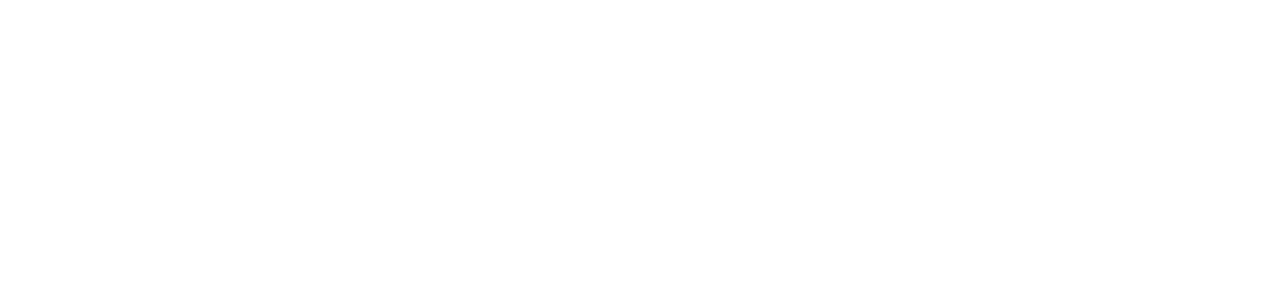
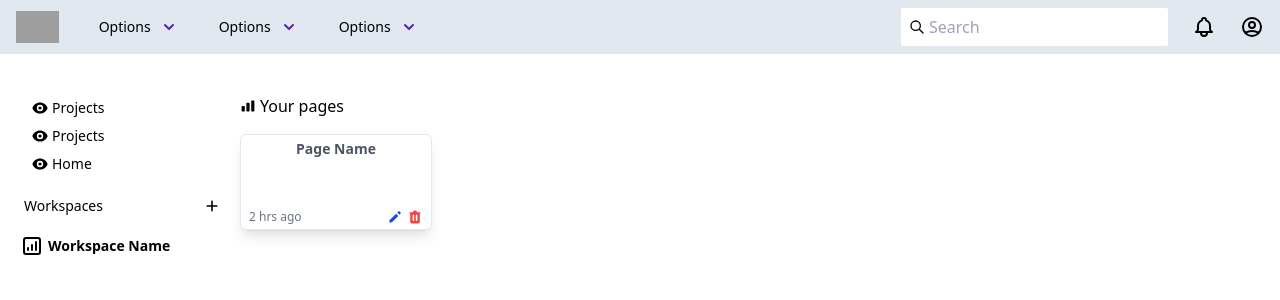
Before and after one commit to KarimHesham/Arab-WebBuilder, a React (Create React App) app: page /pages in a window 1280 px wide. Before the commit this address had no page. Shown: the top 300 px of the page. Built offline with nearby package versions, Linux system fonts and the light colour scheme; grey boxes are pictures that could not be loaded.

Commit message:
added Pages feature layout

```diff
--- a/src/App.js
+++ b/src/App.js
@@ -3,15 +3,18 @@ import { BrowserRouter as Router, Routes, Route } from "react-router-dom";
 import "./index.css";
 import { Workspaces } from "./features/workspaces";
 import { Workspace } from "./features/workspace";
+import Pages from "./features/pages/components/Pages";
+import Home from "./components/Home";
 
 function App() {
   return (
     <Router>
       <Routes>
-        <Route path="/" />
+        <Route path="/" element={<Home />} />
         <Route path="/demo" element={<Editor />} />
         <Route path="/workspaces" element={<Workspaces />} />
         <Route path="/workspace" element={<Workspace />} />
+        <Route path="/pages" element={<Pages />} />
       </Routes>
     </Router>
   );
--- /dev/null
+++ b/src/components/Home.js
@@ -0,0 +1,14 @@
+import React from "react";
+
+const Home = () => {
+  return (
+    <div className="flex flex-col text-blue-400 items-center justify-center mx-auto">
+      <a href="/demo">Editor</a>
+      <a href="/workspaces">Workspaces</a>
+      <a href="/workspace">Workspace</a>
+      <a href="/pages">Pages</a>
+    </div>
+  );
+};
+
+export default Home;
--- a/src/features/workspaces/components/Navbar.js
+++ b/src/components/Navbar.js
@@ -1,5 +1,5 @@
 import React from "react";
-import "../styles/navbar.css";
+import "./styles/navbar.css";
 import { BellIcon, SearchIcon, UserCircleIcon } from "@heroicons/react/outline";
 import Dropdown from "./Dropdown";
 
--- a/src/components/index.js
+++ b/src/components/index.js
@@ -1,4 +1,6 @@
 import Board from "./Board";
+import Dropdown from "./Dropdown";
+import Navbar from "./Navbar";
 import Sidebar from "./Sidebar";
 
-export { Board, Sidebar };
+export { Navbar, Sidebar, Board, Dropdown };
--- /dev/null
+++ b/src/features/pages/components/Page.js
@@ -0,0 +1,22 @@
+import { PencilIcon, TrashIcon } from "@heroicons/react/solid";
+import React from "react";
+
+const Page = () => {
+  return (
+    <div className="w-48 h-24 bg-white shadow-lg rounded-md px-2 py-1 flex flex-col justify-between hover:bg-slate-200 border border-gray-200">
+      <h2 className="text-sm font-semibold text-center text-gray-600">
+        Page Name
+      </h2>
+
+      <div className="flex items-center justify-between">
+        <p className="text-xs text-gray-500">2 hrs ago</p>
+        <div className="flex items-center justify-end space-x-1">
+          <PencilIcon className="h-4 text-blue-700 hover:scale-125" />
+          <TrashIcon className="h-4 text-red-500 hover:scale-125" />
+        </div>
+      </div>
+    </div>
+  );
+};
+
+export default Page;
--- /dev/null
+++ b/src/features/pages/components/Pages.js
@@ -0,0 +1,25 @@
+import { ChartBarIcon } from "@heroicons/react/solid";
+import React from "react";
+import { Navbar, Sidebar } from "../../../components";
+import Page from "./Page";
+
+const Pages = () => {
+  return (
+    <div>
+      <Navbar />
+      <div className="flex">
+        <Sidebar />
+
+        <div className="mt-10 space-y-4">
+          <div className="flex items-center justify-start space-x-1">
+            <ChartBarIcon className="h-4" />
+            <h2>Your pages</h2>
+          </div>
+          <Page />
+        </div>
+      </div>
+    </div>
+  );
+};
+
+export default Pages;
--- /dev/null
+++ b/src/features/pages/index.js
@@ -0,0 +1,3 @@
+import Pages from "./components/Pages";
+
+export { Pages };
--- a/src/features/workspace/components/workspace.js
+++ b/src/features/workspace/components/workspace.js
@@ -1,8 +1,6 @@
 import { ChartBarIcon } from "@heroicons/react/outline";
 import React from "react";
-import { Board } from "../../../components";
-import Sidebar from "../../../components/Sidebar";
-import Navbar from "../../workspaces/components/Navbar";
+import { Board, Navbar, Sidebar } from "../../../components";
 
 const Workspace = () => {
   return (
--- a/src/features/workspace/index.js
+++ b/src/features/workspace/index.js
@@ -1,3 +1,3 @@
-import Workspace from "./components/workspace";
+import Workspace from "./components/Workspace";
 
 export { Workspace };
--- a/src/features/workspaces/components/Workspaces.js
+++ b/src/features/workspaces/components/Workspaces.js
@@ -1,7 +1,6 @@
 import React from "react";
+import { Navbar, Sidebar } from "../../../components";
 import Main from "./Main";
-import Navbar from "./Navbar";
-import Sidebar from "../../../components/Sidebar";
 
 const Workspaces = () => {
   return (
```
Also changed, not shown: src/components/Dropdown.js (renamed from src/features/workspaces/components/Dropdown.js), src/components/styles/navbar.css (renamed from src/features/workspaces/styles/navbar.css).
